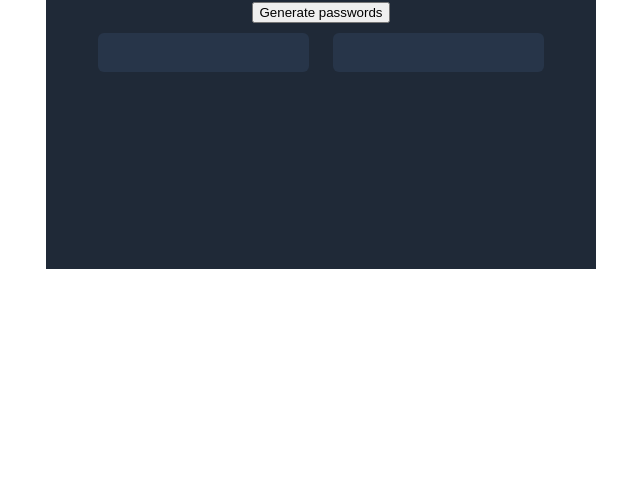
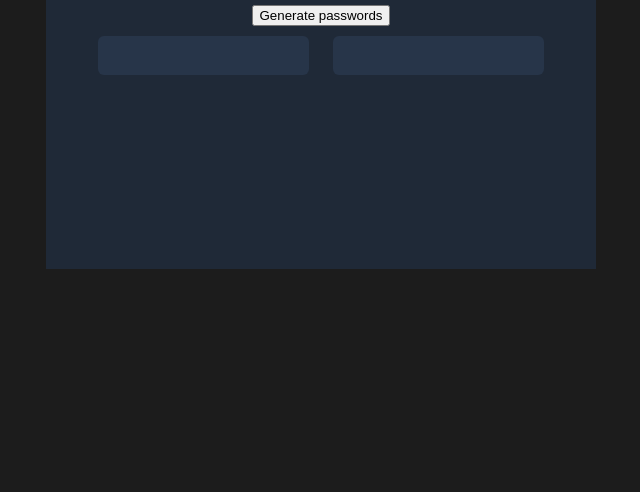
Before and after one commit to rhodevisser/password-generator, a website built with Vite: page index.html in a window 1280 px wide. Shown: the part 308-800 px from the top of the page, without its empty margins (319-959 px from the left). Built offline with nearby package versions, Linux system fonts and the light colour scheme.

Commit message:
style(css): Add margin and backgroundcolor
to center the container of the password generator itself on a black background

```diff
--- a/index.css
+++ b/index.css
@@ -1,6 +1,9 @@
 body {
     margin: 0;
     text-align: center;
+    background-color: #1C1C1C;
+    font-family: "Inter", sans-serif;
+}
 
 h1 {
     font-family: "Karla", sans-serif;
@@ -28,6 +31,7 @@ span {
     height: 550px;
     margin: auto;
     background-color: #1F2937;
+    margin: auto;
 }
 
 .password-field {
```
